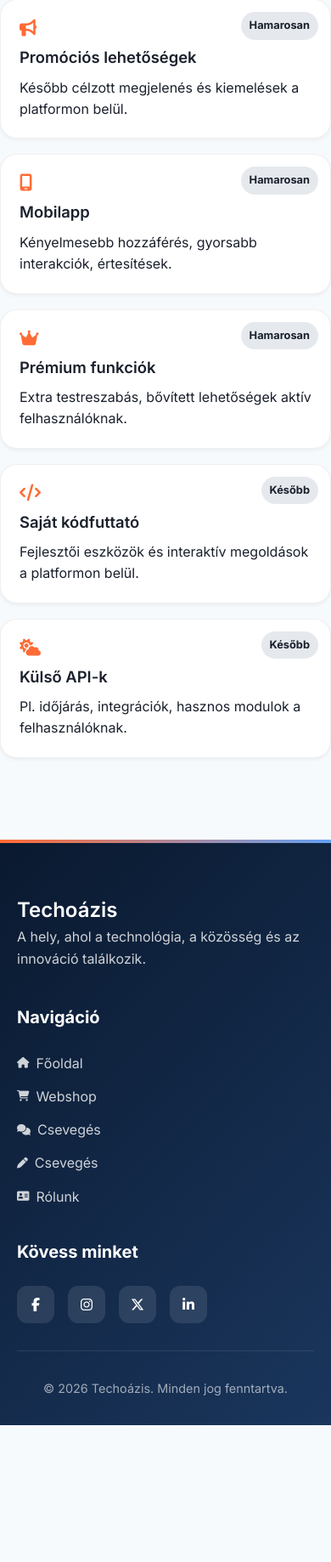
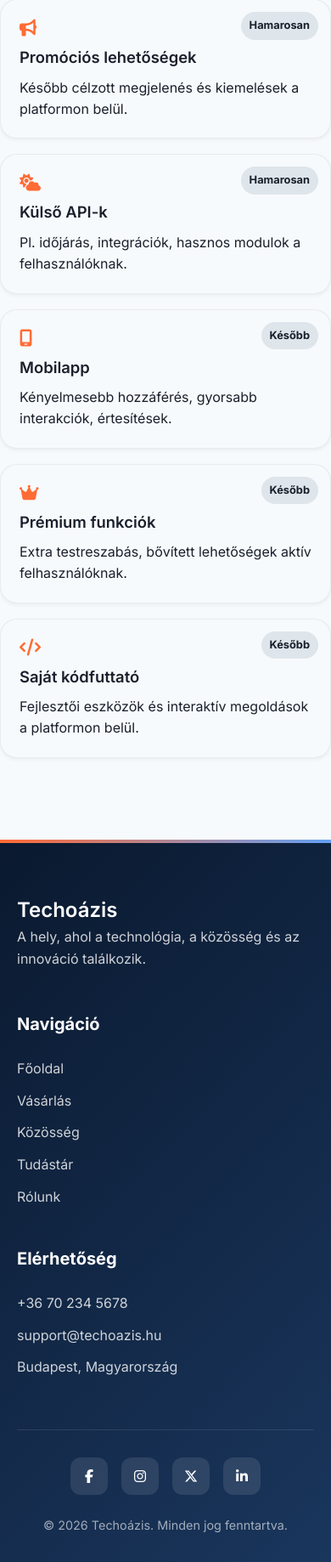
Before and after one commit to bertagyorgy/Techoazis, a PHP site: page /techoazis/index.php?p=about_us in a window 390 px wide. Shown: the part 4549-6387 px from the top of the page at 85% size. Before the commit the page ends 6226 px from the top, so only its background shows below. Run offline with PHP 8.4, Linux system fonts and the light colour scheme; some libraries are stand-ins or nearby versions.

Commit message:
dark mode finished+footer rework

```diff
--- a/about_us.php
+++ b/about_us.php
@@ -13,7 +13,6 @@ require_once ROOT_PATH . '/app/db.php';
     <link rel="icon" type="image/x-icon" href="<?= BASE_URL ?>/images/palmtree_favicon.svg">
     <link rel="stylesheet" href="https://cdnjs.cloudflare.com/ajax/libs/font-awesome/6.7.2/css/all.min.css" />
     <link rel="stylesheet" href="<?= BASE_URL ?>/assets/css/index.css">
-    <link rel="stylesheet" href="<?= BASE_URL ?>/assets/css/animations_microinteractions.css">
     <link rel="stylesheet" href="<?= BASE_URL ?>/assets/css/button_system.css">
     <link rel="stylesheet" href="<?= BASE_URL ?>/assets/css/comments.css">
     <link rel="stylesheet" href="<?= BASE_URL ?>/assets/css/create_post.css">
@@ -27,7 +26,6 @@ require_once ROOT_PATH . '/app/db.php';
     <link rel="stylesheet" href="<?= BASE_URL ?>/assets/css/custom_card.css">
     <link rel="stylesheet" href="<?= BASE_URL ?>/assets/css/feature_cards.css">
     <link rel="stylesheet" href="<?= BASE_URL ?>/assets/css/hero_section.css">
-    <link rel="stylesheet" href="<?= BASE_URL ?>/assets/css/loading_animation.css">
     <link rel="stylesheet" href="<?= BASE_URL ?>/assets/css/modern_footer.css">
     <link rel="stylesheet" href="<?= BASE_URL ?>/assets/css/utility_classes.css">
     <link rel="stylesheet" href="<?= BASE_URL ?>/assets/css/about_us_style.css">
@@ -238,17 +236,24 @@ require_once ROOT_PATH . '/app/db.php';
                 </div>
 
                 <div class="future-card">
+                    <i class="fa-solid fa-cloud-sun"></i>
+                    <h3>Külső API-k</h3>
+                    <p>Pl. időjárás, integrációk, hasznos modulok a felhasználóknak.</p>
+                    <span class="soon-badge">Hamarosan</span>
+                </div>
+
+                <div class="future-card">
                     <i class="fa-solid fa-mobile-screen"></i>
                     <h3>Mobilapp</h3>
                     <p>Kényelmesebb hozzáférés, gyorsabb interakciók, értesítések.</p>
-                    <span class="soon-badge">Hamarosan</span>
+                    <span class="soon-badge">Később</span>
                 </div>
 
                 <div class="future-card">
                     <i class="fa-solid fa-crown"></i>
                     <h3>Prémium funkciók</h3>
                     <p>Extra testreszabás, bővített lehetőségek aktív felhasználóknak.</p>
-                    <span class="soon-badge">Hamarosan</span>
+                    <span class="soon-badge">Később</span>
                 </div>
 
                 <div class="future-card">
@@ -257,57 +262,64 @@ require_once ROOT_PATH . '/app/db.php';
                     <p>Fejlesztői eszközök és interaktív megoldások a platformon belül.</p>
                     <span class="soon-badge">Később</span>
                 </div>
-
-                <div class="future-card">
-                    <i class="fa-solid fa-cloud-sun"></i>
-                    <h3>Külső API-k</h3>
-                    <p>Pl. időjárás, integrációk, hasznos modulok a felhasználóknak.</p>
-                    <span class="soon-badge">Később</span>
-                </div>
             </div>
         </div>
     </section>
 
     <footer class="footer">
         <div class="custom-container">
-            <div class="grid-row">
-                <div class="grid-col-4">
+            <!-- FELSŐ RÉSZ -->
+            <div class="footer-top">
+                <!-- BRAND -->
                 <div class="footer-brand">
                     <h3 class="footer-subtitle">Techoázis</h3>
                     <p class="footer-description">
                         A hely, ahol a technológia, a közösség és az innováció találkozik.
                     </p>
                 </div>
-                </div>
-                <div class="grid-col-4 footer-nav">
+                <!-- JOBB OLDALI BLOKK -->
+                <div class="footer-right">
+                    <!-- NAV -->
+                    <div class="footer-section">
                         <h3 class="footer-title">Navigáció</h3>
                         <ul class="footer-links">
-                        <li><a href="<?= BASE_URL ?>/index.php" class="footer-link"><i class="fas fa-home"></i> Főoldal</a></li>
-                        <li><a href="<?= BASE_URL ?>/shop.php" class="footer-link"><i class="fas fa-shopping-cart"></i> Webshop</a></li>
-                        <li><a href="<?= BASE_URL ?>/forum.php" class="footer-link"><i class="fas fa-comments"></i> Csevegés</a></li>
-                        <li><a href="<?= BASE_URL ?>/articles.php" class="footer-link"><i class="fa-solid fa-pen"></i> Csevegés</a></li>
-                        <li><a href="<?= BASE_URL ?>/about_us.php" class="footer-link"><i class="fa-solid fa-address-card"></i> Rólunk</a></li>
-                        <?php
-                        if (isset($_SESSION['user_id']) && isset($_SESSION['user_role']) && $_SESSION['user_role'] === 'A'): ?>
-                            <li><a href="<?= BASE_URL ?>/admin/admin.php" class="footer-link"><i class="fas fa-cog"></i> Admin</a></li>
-                        <?php endif; ?>
+                            <li><a href="<?= BASE_URL ?>/index.php" class="footer-link">Főoldal</a></li>
+                            <li><a href="<?= BASE_URL ?>/shop.php" class="footer-link">Vásárlás</a></li>
+                            <li><a href="<?= BASE_URL ?>/forum.php" class="footer-link">Közösség</a></li>
+                            <li><a href="<?= BASE_URL ?>/articles.php" class="footer-link">Tudástár</a></li>
+                            <li><a href="<?= BASE_URL ?>/about_us.php" class="footer-link">Rólunk</a></li>
                         </ul>
                     </div>
-                <div class="grid-col-4 footer-social">
-                    <h3 class="footer-title">Kövess minket</h3>
-                    <div class="social-icons-wrapper">
-                        <a href="#" class="social-icon" aria-label="Facebook"><i class="fab fa-facebook-f"></i></a>
-                        <a href="#" class="social-icon" aria-label="Instagram"><i class="fab fa-instagram"></i></a>
-                        <a href="#" class="social-icon" aria-label="X (Twitter)"><i class="fab fa-x-twitter"></i></a>
-                        <a href="#" class="social-icon" aria-label="LinkedIn"><i class="fab fa-linkedin-in"></i></a>
+                    <!-- CONTACT -->
+                    <div class="footer-section">
+                        <h3 class="footer-title">Elérhetőség</h3>
+                        <ul class="footer-links">
+                            <li class="footer-link">+36 70 234 5678</li>
+                            <li>
+                                <a href="mailto:support@techoazis.hu" class="footer-link">
+                                    support@techoazis.hu
+                                </a>
+                            </li>
+                            <li class="footer-link">Budapest, Magyarország</li>
+                        </ul>
                     </div>
                 </div>
             </div>
-            <hr class="footer-divider">
+            <!-- ALSÓ RÉSZ -->
+            <div class="footer-bottom">
+                <div class="social-icons-wrapper">
+                    <a href="#" class="social-icon"><i class="fab fa-facebook-f"></i></a>
+                    <a href="#" class="social-icon"><i class="fab fa-instagram"></i></a>
+                    <a href="#" class="social-icon"><i class="fab fa-x-twitter"></i></a>
+                    <a href="#" class="social-icon"><i class="fab fa-linkedin-in"></i></a>
+                </div>
+
                 <div class="footer-copy">
                     &copy; <?php echo date('Y'); ?> Techoázis. Minden jog fenntartva.
                 </div>
             </div>
+        </div>
     </footer>
+
 </body>
 </html>
--- a/assets/css/about_us_style.css
+++ b/assets/css/about_us_style.css
@@ -38,7 +38,7 @@
 
 /* Callout doboz (nem card-grid, inkább kiemelés) */
 .callout{
-    background: white;
+    background: var(--dark-surface-alt);
     border-radius: var(--border-radius-lg);
     padding: 22px;
     box-shadow: var(--shadow-sm);
@@ -61,7 +61,7 @@
     gap: 14px;
 }
 .mini-card{
-    background: white;
+    background: var(--dark-surface-alt);
     border-radius: var(--border-radius-lg);
     padding: 16px 18px;
     box-shadow: var(--shadow-sm);
@@ -94,7 +94,7 @@
     .team-grid{ grid-template-columns: 1fr; }
 }
 .team-card{
-    background: white;
+    background: var(--dark-surface-alt);
     border-radius: var(--border-radius-lg);
     padding: 24px;
     box-shadow: var(--shadow-sm);
@@ -129,7 +129,7 @@
     .future-grid{ grid-template-columns: 1fr; }
 }
 .future-card{
-    background: white;
+    background: var(--dark-surface-alt);
     border-radius: var(--border-radius-lg);
     padding: 22px;
     box-shadow: var(--shadow-sm);
--- a/assets/css/contact_style.css
+++ b/assets/css/contact_style.css
@@ -146,7 +146,7 @@ textarea.form-control {
 }
 
 .faq-item {
-  border: 1px solid #e5e7eb;
+  border: 1px solid var(--surface);
   border-radius: 10px;
   padding: 1.25rem 1.5rem;
   background: var(--border-color);
--- a/assets/css/modern_footer.css
+++ b/assets/css/modern_footer.css
@@ -92,3 +92,76 @@
     color: rgba(255, 255, 255, 0.6);
     font-size: 0.9rem;
 }
+
+/* Grid-es navigáció */
+.footer-grid-links {
+    display: grid;
+    grid-template-columns: repeat(2, 1fr);
+    gap: 0.5rem 1rem;
+}
+
+/* Contact rész */
+.footer-contact .footer-link {
+    display: flex;
+    align-items: center;
+    gap: 10px;
+    margin-bottom: 0.75rem;
+}
+
+/* Reszponzív */
+@media (max-width: 992px) {
+    .grid-col-3 {
+        width: 100%;
+        margin-bottom: 2rem;
+    }
+
+    .footer-grid-links {
+        grid-template-columns: 1fr;
+    }
+}
+
+/* ===== FOOTER LAYOUT V2 ===== */
+
+.footer-top {
+    display: flex;
+    justify-content: space-between;
+    gap: 4rem;
+    margin-bottom: 3rem;
+}
+
+.footer-right {
+    display: flex;
+    gap: 4rem;
+}
+
+.footer-section {
+    min-width: 180px;
+}
+
+.footer-bottom {
+    border-top: 1px solid rgba(255,255,255,0.1);
+    padding-top: 2rem;
+    display: flex;
+    justify-content: space-between;
+    align-items: center;
+}
+
+/* Reszponzív */
+@media (max-width: 992px) {
+
+    .footer-top {
+        flex-direction: column;
+        gap: 2rem;
+    }
+
+    .footer-right {
+        flex-direction: column;
+        gap: 2rem;
+    }
+
+    .footer-bottom {
+        flex-direction: column;
+        gap: 1.5rem;
+        text-align: center;
+    }
+}
--- a/index.php
+++ b/index.php
@@ -302,42 +302,55 @@ if ($page !== '' && $page !== 'index') {
 
     <footer class="footer">
         <div class="custom-container">
-            <div class="grid-row">
-                <div class="grid-col-4">
+            <!-- FELSŐ RÉSZ -->
+            <div class="footer-top">
+                <!-- BRAND -->
                 <div class="footer-brand">
                     <h3 class="footer-subtitle">Techoázis</h3>
                     <p class="footer-description">
                         A hely, ahol a technológia, a közösség és az innováció találkozik.
                     </p>
                 </div>
-                </div>
-                <div class="grid-col-4 footer-nav">
+                <!-- JOBB OLDALI BLOKK -->
+                <div class="footer-right">
+                    <!-- NAV -->
+                    <div class="footer-section">
                         <h3 class="footer-title">Navigáció</h3>
                         <ul class="footer-links">
-                        <li><a href="<?= BASE_URL ?>/index.php" class="footer-link"><i class="fas fa-home"></i> Főoldal</a></li>
-                        <li><a href="<?= BASE_URL ?>/shop.php" class="footer-link"><i class="fas fa-shopping-cart"></i> Webshop</a></li>
-                        <li><a href="<?= BASE_URL ?>/forum.php" class="footer-link"><i class="fas fa-comments"></i> Csevegés</a></li>
-                        <li><a href="<?= BASE_URL ?>/articles.php" class="footer-link"><i class="fa-solid fa-pen"></i> Cikkek</a></li>
-                        <li><a href="<?= BASE_URL ?>/contact.php" class="footer-link"><i class="fa-solid fa-address-card"></i> Kapcsolat</a></li>
-                        <?php
-                        if (isset($_SESSION['user_id']) && isset($_SESSION['user_role']) && $_SESSION['user_role'] === 'A'): ?>
-                            <li><a href="<?= BASE_URL ?>/admin/admin.php" class="footer-link"><i class="fas fa-cog"></i> Admin</a></li>
-                        <?php endif; ?>
+                            <li><a href="<?= BASE_URL ?>/index.php" class="footer-link">Főoldal</a></li>
+                            <li><a href="<?= BASE_URL ?>/shop.php" class="footer-link">Vásárlás</a></li>
+                            <li><a href="<?= BASE_URL ?>/forum.php" class="footer-link">Közösség</a></li>
+                            <li><a href="<?= BASE_URL ?>/articles.php" class="footer-link">Tudástár</a></li>
+                            <li><a href="<?= BASE_URL ?>/about_us.php" class="footer-link">Rólunk</a></li>
                         </ul>
                     </div>
-                <div class="grid-col-4 footer-social">
-                    <h3 class="footer-title">Kövess minket</h3>
-                    <div class="social-icons-wrapper">
-                        <a href="#" class="social-icon" aria-label="Facebook"><i class="fab fa-facebook-f"></i></a>
-                        <a href="#" class="social-icon" aria-label="Instagram"><i class="fab fa-instagram"></i></a>
-                        <a href="#" class="social-icon" aria-label="X (Twitter)"><i class="fab fa-x-twitter"></i></a>
-                        <a href="#" class="social-icon" aria-label="LinkedIn"><i class="fab fa-linkedin-in"></i></a>
+                    <!-- CONTACT -->
+                    <div class="footer-section">
+                        <h3 class="footer-title">Elérhetőség</h3>
+                        <ul class="footer-links">
+                            <li class="footer-link">+36 70 234 5678</li>
+                            <li>
+                                <a href="mailto:support@techoazis.hu" class="footer-link">
+                                    support@techoazis.hu
+                                </a>
+                            </li>
+                            <li class="footer-link">Budapest, Magyarország</li>
+                        </ul>
                     </div>
                 </div>
             </div>
-            <hr class="footer-divider">
+            <!-- ALSÓ RÉSZ -->
+            <div class="footer-bottom">
+                <div class="social-icons-wrapper">
+                    <a href="#" class="social-icon"><i class="fab fa-facebook-f"></i></a>
+                    <a href="#" class="social-icon"><i class="fab fa-instagram"></i></a>
+                    <a href="#" class="social-icon"><i class="fab fa-x-twitter"></i></a>
+                    <a href="#" class="social-icon"><i class="fab fa-linkedin-in"></i></a>
+                </div>
+
                 <div class="footer-copy">
                     &copy; <?php echo date('Y'); ?> Techoázis. Minden jog fenntartva.
+                </div>
             </div>
         </div>
     </footer>
```
Also changed, not shown: admin/admin_panel.txt (deleted, +0 -131 lines), assets/css/panel_dashboard_style.css (+10 -9 lines). Lines whose indentation alone changed are shown as unchanged.
